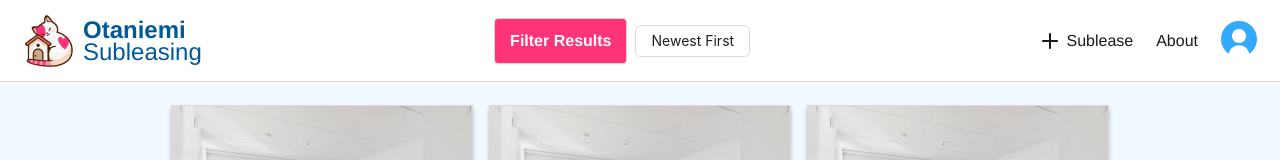
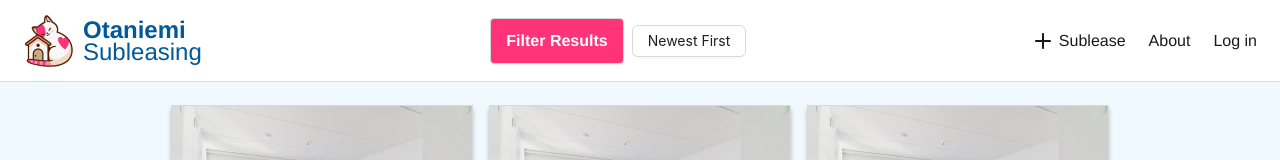
Before and after one commit to trongduc2206/Otaniemi-subleasing-FE, a React (Create React App) app: page / in a window 1280 px wide. Shown: the top 160 px of the page. Built offline with nearby package versions, Linux system fonts and the light colour scheme; the HTML template or start-up script is replaced by a standard one.

Commit message:
styles for logInButton

```diff
--- a/src/Header.css
+++ b/src/Header.css
@@ -151,9 +151,7 @@ line-height: 36px;
     display: block;
 }
 
-.avatar {
-    margin-top: 4px;
-}
+
 .primaryButton {
     background-color: #ff3377;
     border-radius: 4px;
--- a/src/Header.js
+++ b/src/Header.js
@@ -60,7 +60,7 @@ class Header extends Component {
                                         </div>
                                     </div>
                                     : <div className="avatar">
-                                        <Link to='/login'><img src={avatar} /></Link>
+                                        <Link to='/login'>Log in</Link>
                                     </div>
                             }
 
```
